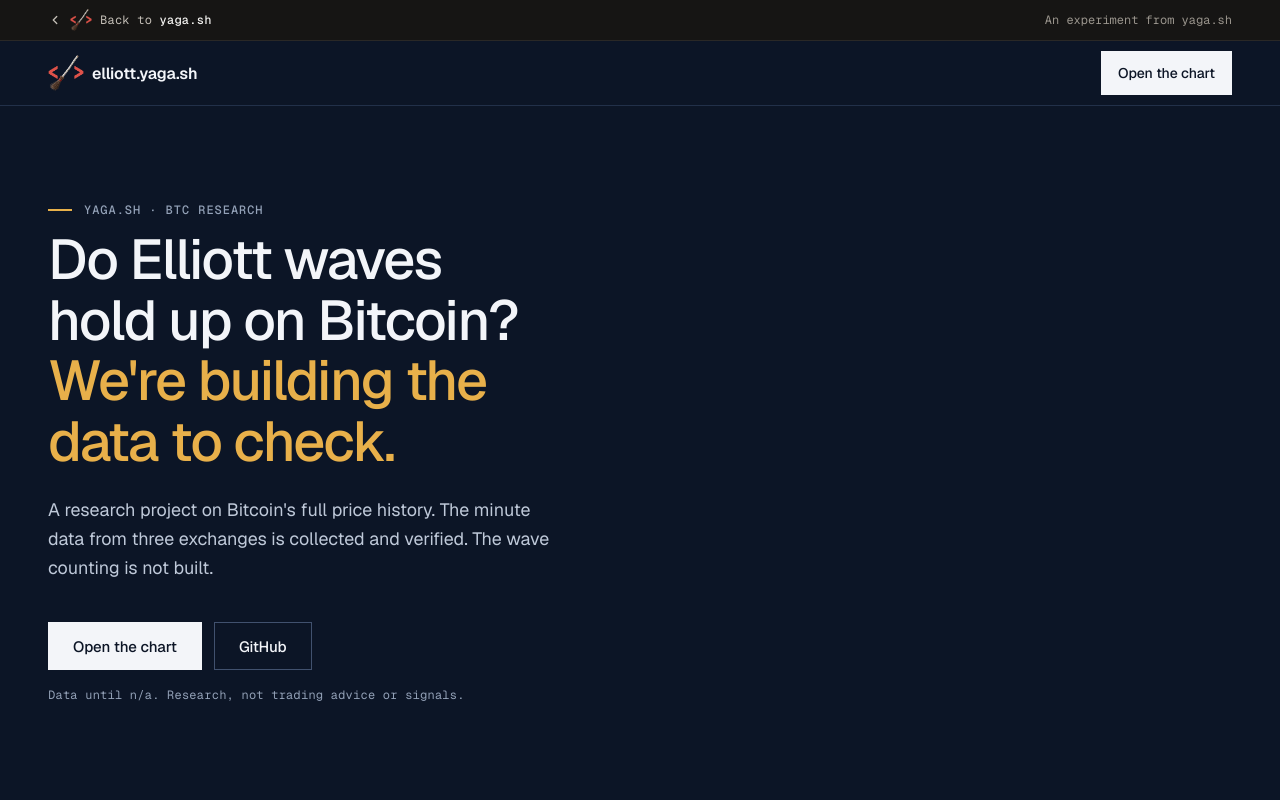
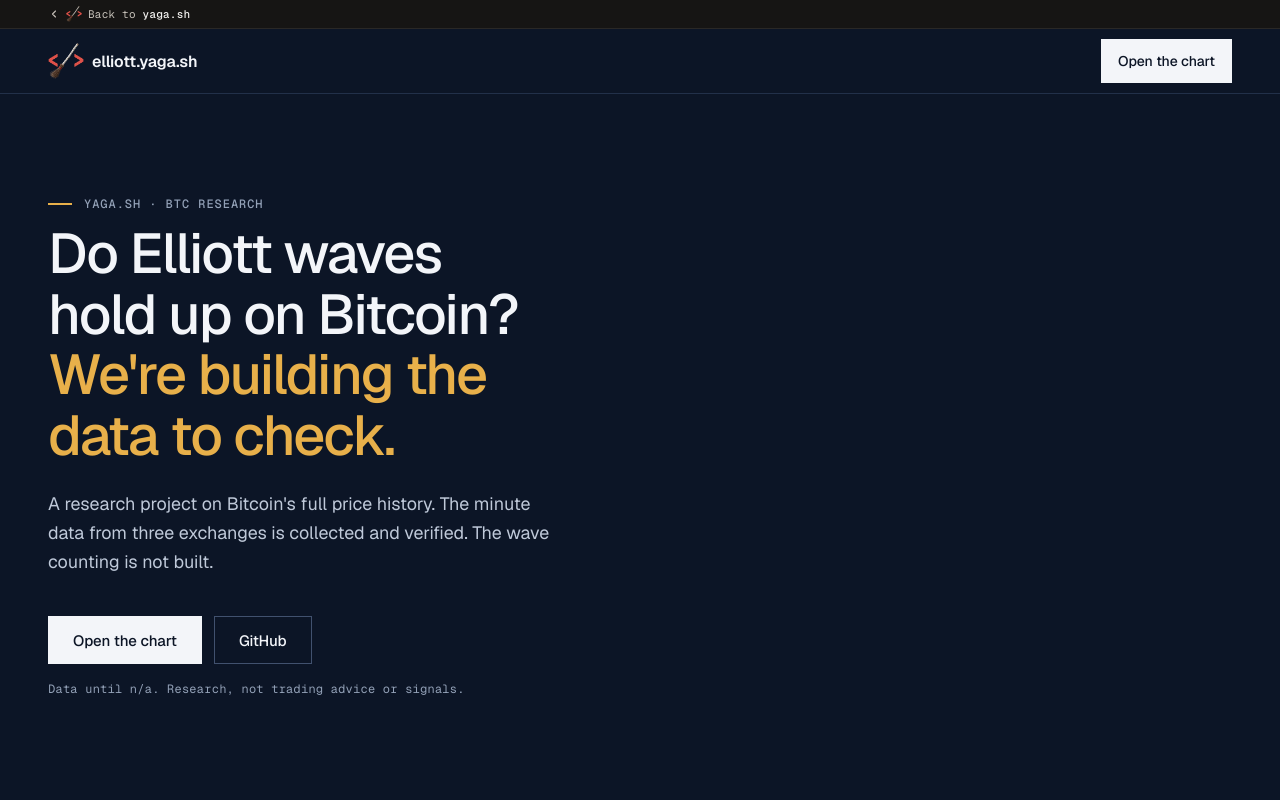
Before and after one commit to tomasz-czarnecki/elliott-yaga-sh, a plain HTML site: page site/index.html in a window 1280 px wide. Shown: the top 800 px of the page. Drawn offline with nearby package versions, Linux system fonts and the light colour scheme; no server answers.

Commit message:
Slimmer yaga.sh bar (28px), drop the 'experiment' note

```diff
--- a/site/index.html
+++ b/site/index.html
@@ -21,7 +21,6 @@
         <img class="yaga-bar-mark" src="assets/yaga-mark-dark.webp" width="128" height="128" alt="">
         <span>Back to <strong>yaga.sh</strong></span>
       </a>
-      <span class="yaga-bar-note">An experiment from yaga.sh</span>
     </div>
   </div>
   <header class="site-header">
--- a/site/styles.css
+++ b/site/styles.css
@@ -19,7 +19,7 @@
   --gutter: clamp(24px, 4vw, 48px);
   --max: 1200px;
   --header-h: 64px;
-  --bar-h: 40px;
+  --bar-h: 28px;
   --ease-out: cubic-bezier(0.2, 0.7, 0.2, 1);
 }
 
@@ -85,25 +85,23 @@
 .yaga-bar-link {
   display: inline-flex;
   align-items: center;
-  gap: 8px;
+  gap: 6px;
   min-height: var(--bar-h);
   color: #C4BFB7;
   text-decoration: none;
   font-family: var(--mono);
-  font-size: 12px;
+  font-size: 11px;
   letter-spacing: 0.02em;
   transition: color 200ms var(--ease-out);
 }
 .yaga-bar-link strong { color: #F5F4F2; font-weight: 500; }
-.yaga-bar-arrow { display: block; width: 14px; height: 14px; flex: none; transition: transform 200ms var(--ease-out); }
-.yaga-bar-mark { display: block; width: 22px; height: 22px; flex: none; }
-.yaga-bar-note { font-family: var(--mono); font-size: 12px; color: #9A958D; white-space: nowrap; }
+.yaga-bar-arrow { display: block; width: 12px; height: 12px; flex: none; transition: transform 200ms var(--ease-out); }
+.yaga-bar-mark { display: block; width: 16px; height: 16px; flex: none; }
 
 @media (hover: hover) {
   .yaga-bar-link:hover { color: #F5F4F2; }
   .yaga-bar-link:hover .yaga-bar-arrow { transform: translateX(-3px); }
 }
-@media (max-width: 560px) { .yaga-bar-note { display: none; } }
 
 /* Header */
 
```
Also changed, not shown: site/chart.html (+0 -1 lines).
